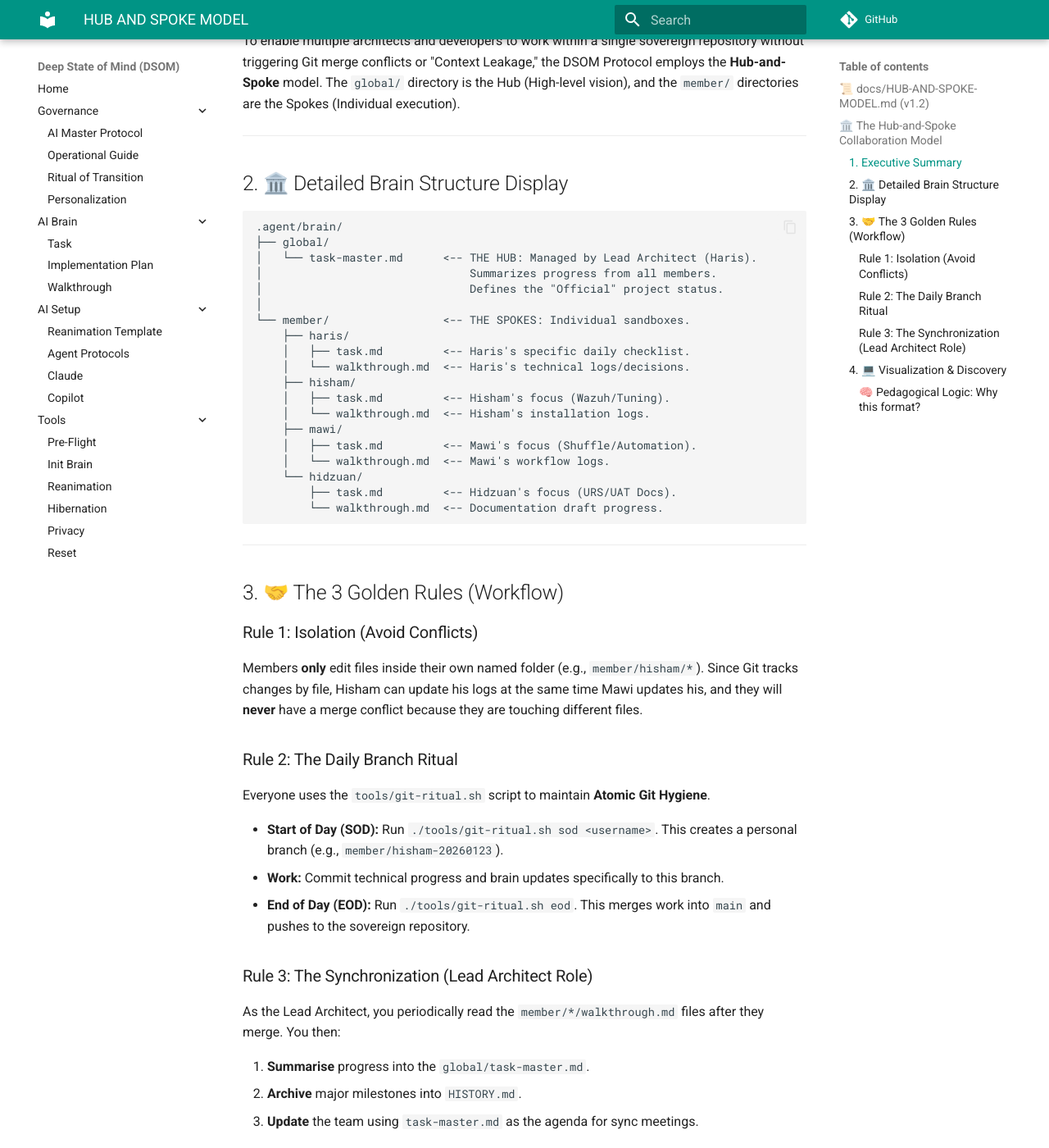
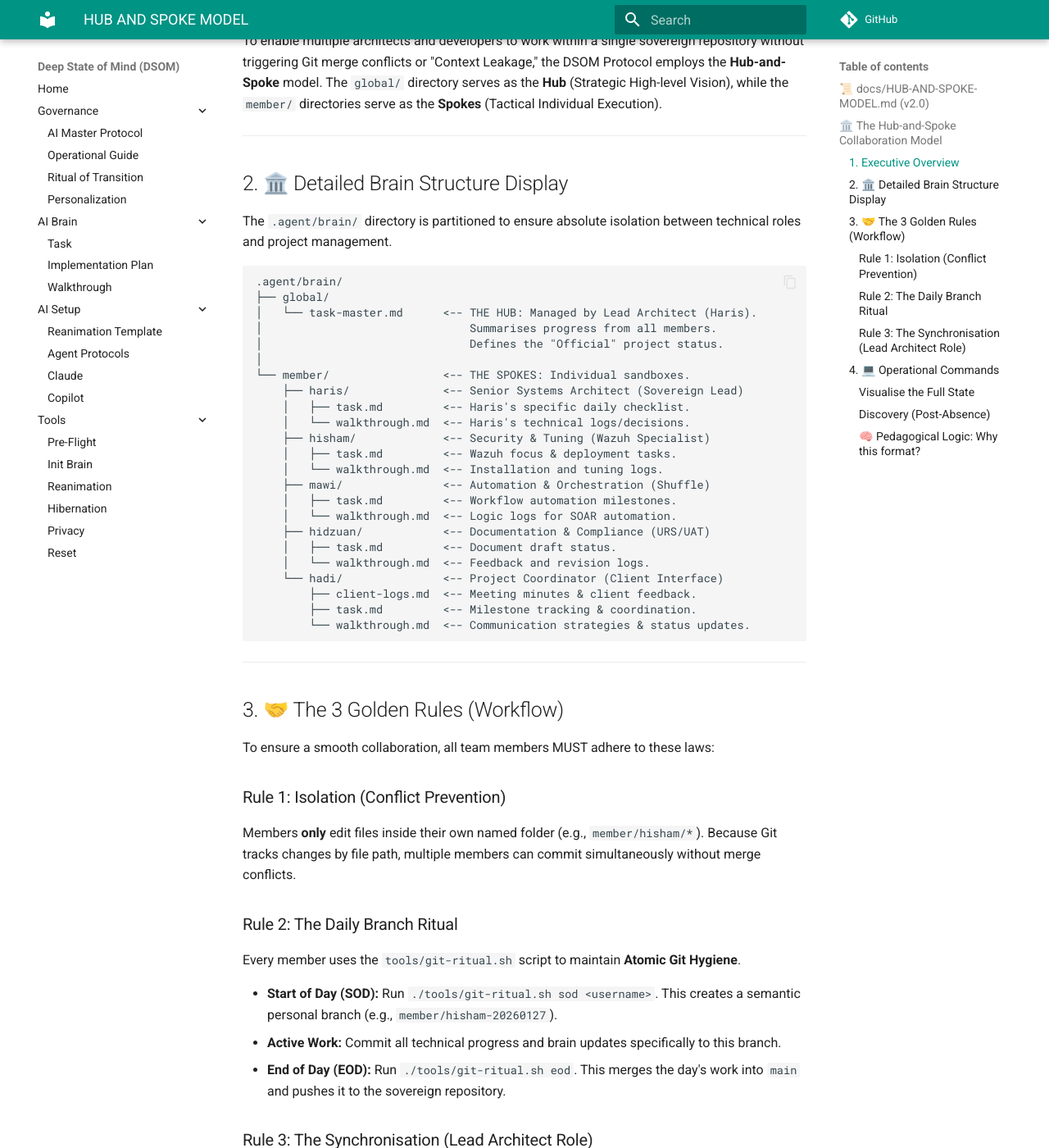
Before and after one commit to linuxmalaysia/deep-state-of-mind-for-my-ai, an MkDocs documentation site: the page built from docs/HUB-AND-SPOKE-MODEL.md, in a window 1280 px wide and 1400 px high, scrolled down 337 px. Shown: the whole window at 82% size. Built offline with MkDocs 1.6.1 and Material for MkDocs 9.7.7, drawn with Linux system fonts in a browser that asks for light colours; comment, search, counter and statistics services are not loaded; some of the changed text lies outside the part shown.

Commit message:
docs(governance): finalise hub-and-spoke model v2.0

````diff
--- a/docs/HUB-AND-SPOKE-MODEL.md
+++ b/docs/HUB-AND-SPOKE-MODEL.md
@@ -1,37 +1,43 @@
-### 📜 docs/HUB-AND-SPOKE-MODEL.md (v1.2)
+### 📜 docs/HUB-AND-SPOKE-MODEL.md (v2.0)
 
 # 🏛️ The Hub-and-Spoke Collaboration Model
 
 > **"Federated Intelligence. Centralised Strategy. Zero Conflict."**
 
-## 1. Executive Summary
+## 1. Executive Overview
 
-To enable multiple architects and developers to work within a single sovereign repository without triggering Git merge conflicts or "Context Leakage," the DSOM Protocol employs the **Hub-and-Spoke** model. The `global/` directory is the Hub (High-level vision), and the `member/` directories are the Spokes (Individual execution).
+To enable multiple architects and developers to work within a single sovereign repository without triggering Git merge conflicts or "Context Leakage," the DSOM Protocol employs the **Hub-and-Spoke** model. The `global/` directory serves as the **Hub** (Strategic High-level Vision), while the `member/` directories serve as the **Spokes** (Tactical Individual Execution).
 
 ---
 
 ## 2. 🏛️ Detailed Brain Structure Display
 
+The `.agent/brain/` directory is partitioned to ensure absolute isolation between technical roles and project management.
+
 ```text
 .agent/brain/
 ├── global/
 │   └── task-master.md      <-- THE HUB: Managed by Lead Architect (Haris).
-│                               Summarizes progress from all members.
+│                               Summarises progress from all members.
 │                               Defines the "Official" project status.
 │
 └── member/                 <-- THE SPOKES: Individual sandboxes.
-    ├── haris/
+    ├── haris/              <-- Senior Systems Architect (Sovereign Lead)
     │   ├── task.md         <-- Haris's specific daily checklist.
     │   └── walkthrough.md  <-- Haris's technical logs/decisions.
-    ├── hisham/
-    │   ├── task.md         <-- Hisham's focus (Wazuh/Tuning).
-    │   └── walkthrough.md  <-- Hisham's installation logs.
-    ├── mawi/
-    │   ├── task.md         <-- Mawi's focus (Shuffle/Automation).
-    │   └── walkthrough.md  <-- Mawi's workflow logs.
-    └── hidzuan/
-        ├── task.md         <-- Hidzuan's focus (URS/UAT Docs).
-        └── walkthrough.md  <-- Documentation draft progress.
+    ├── hisham/             <-- Security & Tuning (Wazuh Specialist)
+    │   ├── task.md         <-- Wazuh focus & deployment tasks.
+    │   └── walkthrough.md  <-- Installation and tuning logs.
+    ├── mawi/               <-- Automation & Orchestration (Shuffle)
+    │   ├── task.md         <-- Workflow automation milestones.
+    │   └── walkthrough.md  <-- Logic logs for SOAR automation.
+    ├── hidzuan/            <-- Documentation & Compliance (URS/UAT)
+    │   ├── task.md         <-- Document draft status.
+    │   └── walkthrough.md  <-- Feedback and revision logs.
+    └── hadi/               <-- Project Coordinator (Client Interface)
+        ├── client-logs.md  <-- Meeting minutes & client feedback.
+        ├── task.md         <-- Milestone tracking & coordination.
+        └── walkthrough.md  <-- Communication strategies & status updates.
 
 ```
 
@@ -39,38 +45,44 @@
 
 ## 3. 🤝 The 3 Golden Rules (Workflow)
 
-### Rule 1: Isolation (Avoid Conflicts)
+To ensure a smooth collaboration, all team members MUST adhere to these laws:
 
-Members **only** edit files inside their own named folder (e.g., `member/hisham/*`). Since Git tracks changes by file, Hisham can update his logs at the same time Mawi updates his, and they will **never** have a merge conflict because they are touching different files.
+### Rule 1: Isolation (Conflict Prevention)
+
+Members **only** edit files inside their own named folder (e.g., `member/hisham/*`). Because Git tracks changes by file path, multiple members can commit simultaneously without merge conflicts.
 
 ### Rule 2: The Daily Branch Ritual
 
-Everyone uses the `tools/git-ritual.sh` script to maintain **Atomic Git Hygiene**.
+Every member uses the `tools/git-ritual.sh` script to maintain **Atomic Git Hygiene**.
 
-* **Start of Day (SOD):** Run `./tools/git-ritual.sh sod <username>`. This creates a personal branch (e.g., `member/hisham-20260123`).
-* **Work:** Commit technical progress and brain updates specifically to this branch.
-* **End of Day (EOD):** Run `./tools/git-ritual.sh eod`. This merges work into `main` and pushes to the sovereign repository.
+* **Start of Day (SOD):** Run `./tools/git-ritual.sh sod <username>`. This creates a semantic personal branch (e.g., `member/hisham-20260127`).
+* **Active Work:** Commit all technical progress and brain updates specifically to this branch.
+* **End of Day (EOD):** Run `./tools/git-ritual.sh eod`. This merges the day's work into `main` and pushes it to the sovereign repository.
 
-### Rule 3: The Synchronization (Lead Architect Role)
+### Rule 3: The Synchronisation (Lead Architect Role)
 
-As the Lead Architect, you periodically read the `member/*/walkthrough.md` files after they merge. You then:
+As the Lead Architect, Haris periodically audits the `member/*/walkthrough.md` files.
 
-1. **Summarise** progress into the `global/task-master.md`.
-2. **Archive** major milestones into `HISTORY.md`.
-3. **Update** the team using `task-master.md` as the agenda for sync meetings.
+1. **Summarise:** Progress is pulled from Spokes into the `global/task-master.md`.
+2. **Archive:** Major technical milestones are recorded in the `HISTORY.md` Ledger.
+3. **Coordinate:** Use the `task-master.md` as the agenda for team sync meetings.
 
 ---
 
-## 4. 💻 Visualization & Discovery
+## 4. 💻 Operational Commands
 
-To see the full expanded tree including all member brains:
+### Visualise the Full State
+
+To see the expanded tree including all member brains:
 
 ```bash
 tree -a .agent/brain
 
 ```
 
-If returning after an absence, check for member commits:
+### Discovery (Post-Absence)
+
+If returning after time away, check for team updates before starting work:
 
 ```bash
 git pull origin main
@@ -78,17 +90,20 @@
 
 ```
 
+*Action: Read the `walkthrough.md` of other members to catch up on logic changes.*
+
 ---
 
-*Created by Harisfazillah Jamel | Lead Architect*
-*Standard: DSOM Protocol v5.6*
+*Author: Harisfazillah Jamel | Lead Architect*
+*Standard: UK English & DBP-Malay (Piawai)*
+*Protocol Version: DSOM v5.6*
 
 ---
 
 ### 🧠 Pedagogical Logic: Why this format?
 
-1. **Visual Grounding:** Including the `tree` structure directly in the documentation provides an immediate "Mental Map" for new members like Mr Hisham or Mr Mawi, reducing onboarding time.
-2. **Ritual Enforcement:** By codifying the `git-ritual.sh` commands, we ensure that everyone follows the same **Operational Sovereignty** standards, preventing "Repo Drift."
-3. **Governance Transparency:** Defining your role as the "Synchronizer" makes it clear that while execution is distributed, the **Sovereign Source of Truth** remains centralised and audited.
+1. **Separation of Concerns:** By including **Hadi** (Coordination) as a Spoke, we acknowledge that project management is as critical to the "Brain" as technical code. This follows the **ITIL 4 Service Value Chain**.
+2. **Operational Sovereignty:** The 3 Golden Rules ensure that the project is not dependent on any one person's memory; the repository *is* the memory.
+3. **LDP Compliance:** The clear structure and command examples follow the **Linux Documentation Project** standards for technical manuals.
 
 ---
````
Also changed, not shown: .agent/brain/member/haris/walkthrough.md (+4 -0 lines), HISTORY.md (+1 -0 lines).
